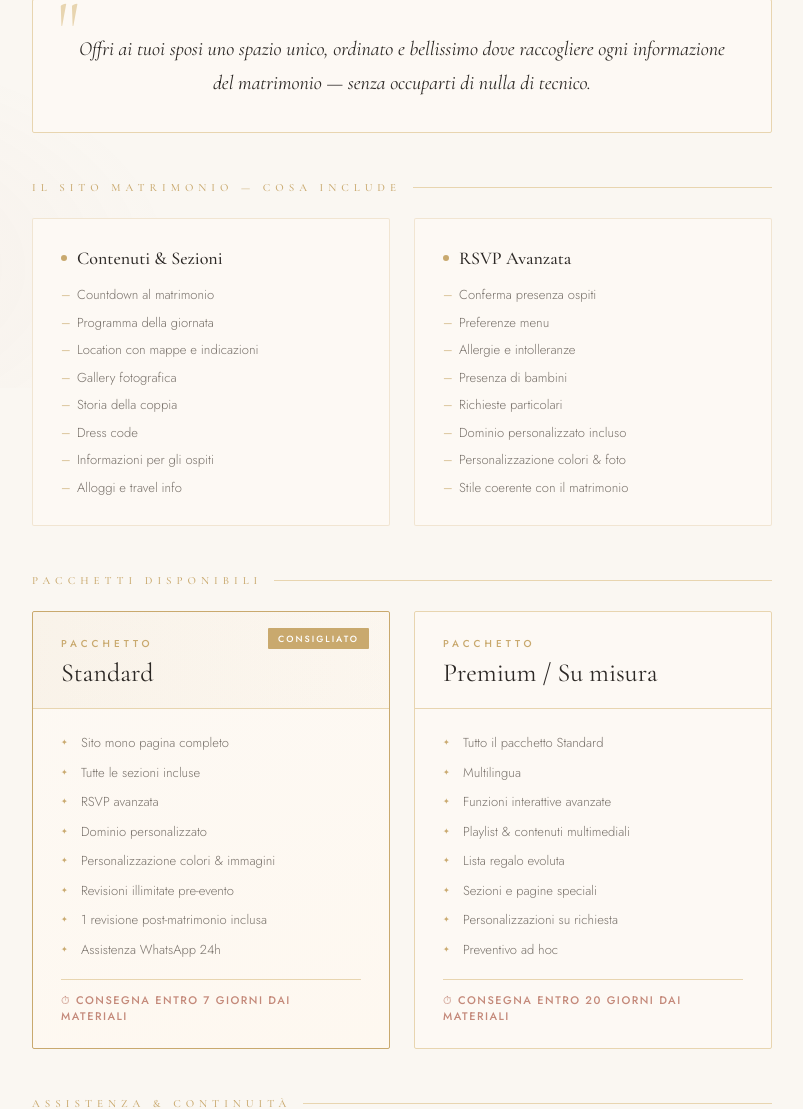
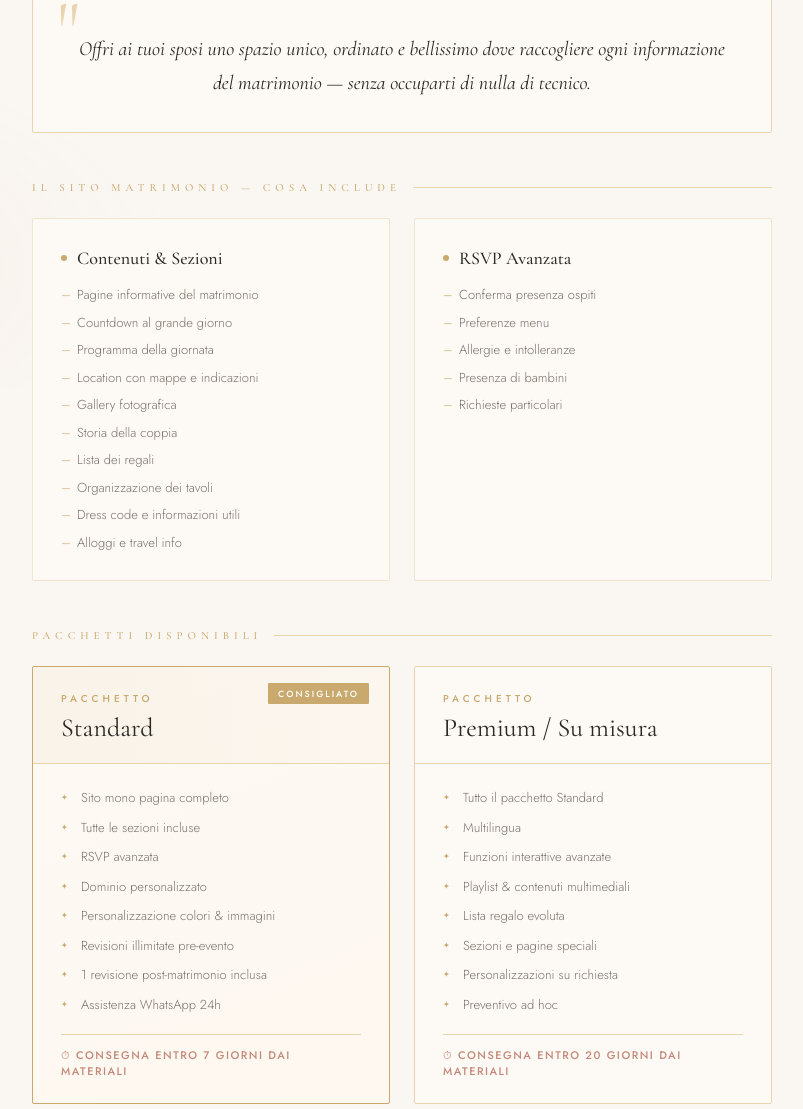
Before and after one commit to emmepi97/wedding-collab-django, a Django app: page /weddingcoding-listino/ in a window 1280 px wide. Shown: the part 412-1521 px from the top of the page, without its empty margins (238-1041 px from the left). Run offline with Django 5.2, Linux system fonts and the light colour scheme.

Commit message:
partner kit

```diff
--- a/templates/weddingcoding-listino.html
+++ b/templates/weddingcoding-listino.html
@@ -535,13 +535,15 @@
     <div class="feature-card">
       <div class="card-title"><div class="dot"></div>Contenuti &amp; Sezioni</div>
       <ul>
-        <li>Countdown al matrimonio</li>
+        <li>Pagine informative del matrimonio</li>
+        <li>Countdown al grande giorno</li>
         <li>Programma della giornata</li>
         <li>Location con mappe e indicazioni</li>
         <li>Gallery fotografica</li>
         <li>Storia della coppia</li>
-        <li>Dress code</li>
-        <li>Informazioni per gli ospiti</li>
+        <li>Lista dei regali</li>
+        <li>Organizzazione dei tavoli</li>
+        <li>Dress code e informazioni utili</li>
         <li>Alloggi e travel info</li>
       </ul>
     </div>
@@ -553,9 +555,6 @@
         <li>Allergie e intolleranze</li>
         <li>Presenza di bambini</li>
         <li>Richieste particolari</li>
-        <li>Dominio personalizzato incluso</li>
-        <li>Personalizzazione colori &amp; foto</li>
-        <li>Stile coerente con il matrimonio</li>
       </ul>
     </div>
   </div>
```
